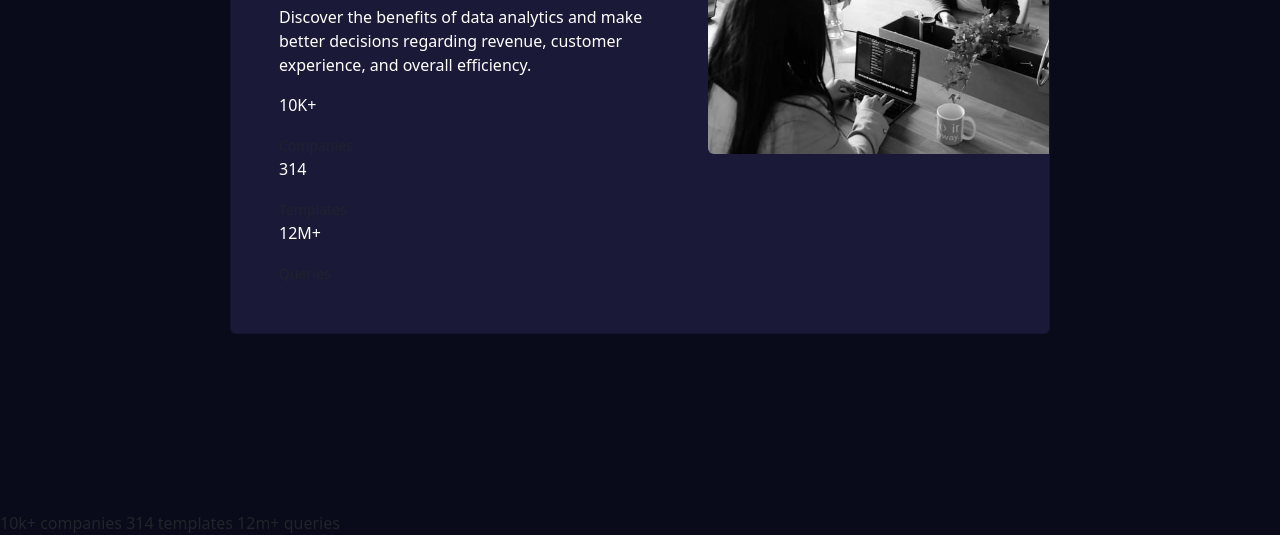
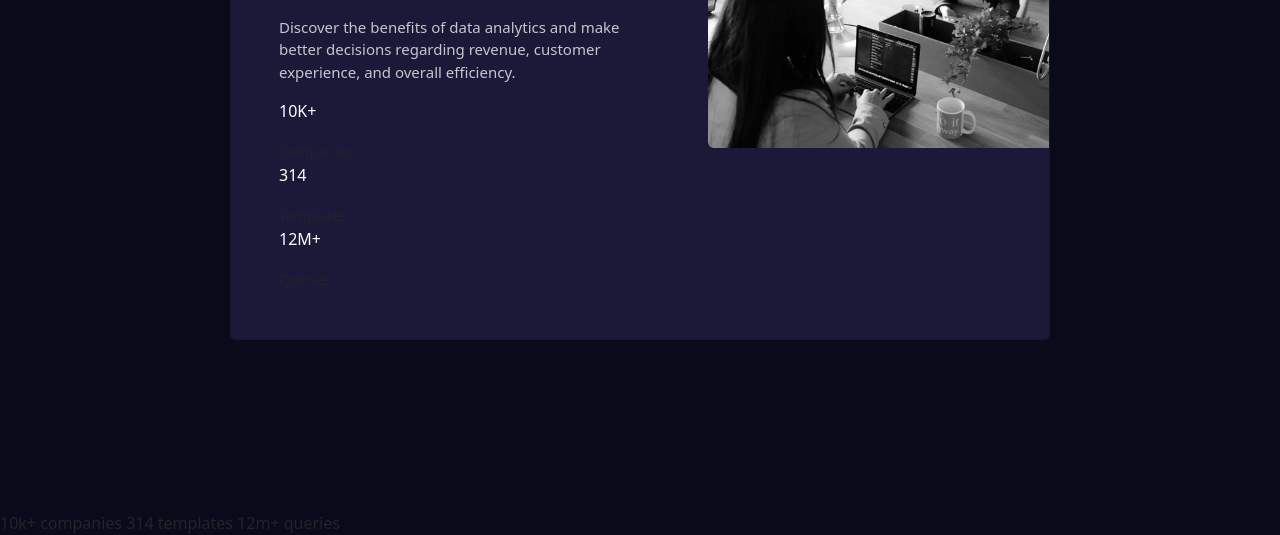
Before and after one commit to Abaljerind/stats-preview-card, a plain HTML site: page index.html in a window 1280 px wide. Shown: the part 289-824 px from the top of the page. Drawn offline with nearby package versions, Linux system fonts and the light colour scheme.

Commit message:
add style to p in card-body

```diff
--- a/css/app.css
+++ b/css/app.css
@@ -24,3 +24,10 @@ section {
 .card .row .card-body h5 span {
   color: hsl(277, 64%, 61%);
 }
+
+.card .row .card-body p.experience {
+  font-size: 15px;
+  color: hsla(0, 0%, 100%, 0.75);
+  width: 90%;
+}
+/* kasih width:90% untuk mengatur lebar dari paragraf nya agar sama seperti design. */
--- a/index.html
+++ b/index.html
@@ -36,8 +36,11 @@
         <div class="row g-0">
           <div class="col-md-7">
             <div class="card-body p-5">
-              <h5 class="card-title h2">Get <span>insights</span> that help your business grow.</h5>
-              <p class="card-text">Discover the benefits of data analytics and make better decisions regarding revenue, customer experience, and overall efficiency.</p>
+              <h5 class="card-title h2 mb-4">Get <span>insights</span> that help your business grow.</h5>
+              <p class="experience card-text">
+                Discover the benefits of data analytics and make
+                <span></span> better decisions regarding revenue, customer <span></span> experience, and overall efficiency.
+              </p>
 
               <div class="status-value">
                 <div class="companies">
```
